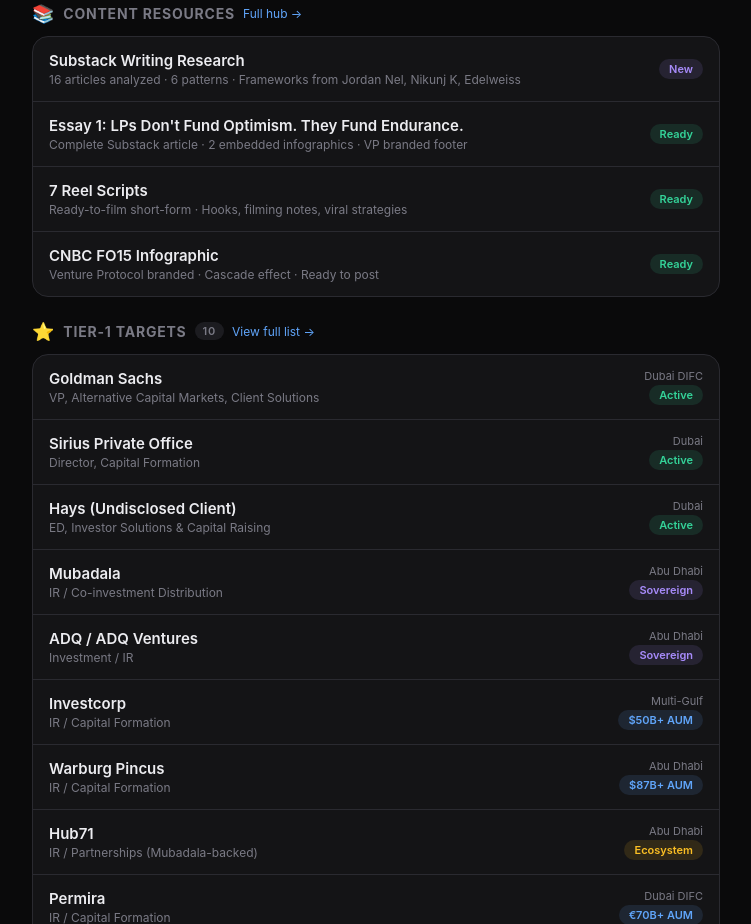
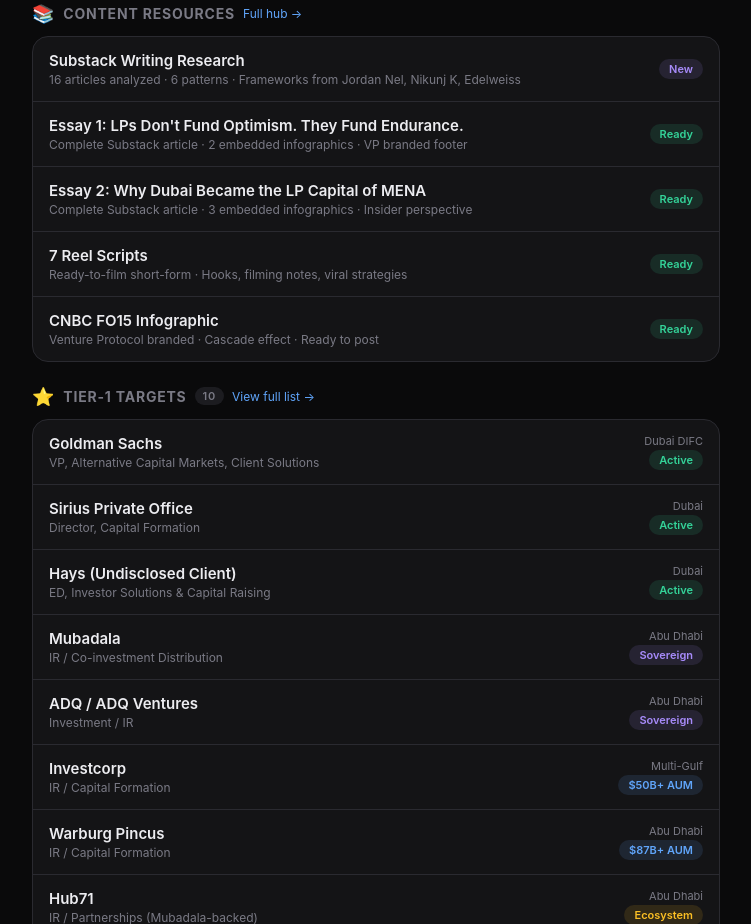
Before and after one commit to anastasialukach/ana-mission-control, a plain HTML site: page index.html in a window 1280 px wide. Shown: the part 1301-2225 px from the top of the page, without its empty margins (264-1015 px from the left). Drawn offline with Linux system fonts and the light colour scheme.

Commit message:
Add Essay 2 to Content Hub and Dashboard

```diff
--- a/index.html
+++ b/index.html
@@ -345,6 +345,13 @@
       <div class="row-main">
         <div class="row-title">Essay 1: LPs Don't Fund Optimism. They Fund Endurance.</div>
         <div class="row-sub">Complete Substack article · 2 embedded infographics · VP branded footer</div>
+      </div>
+      <span class="tag tag-green">Ready</span>
+    </a>
+    <a href="essay-2-dubai-lp-capital-FINAL.html" class="card-row clickable" style="text-decoration:none;color:inherit">
+      <div class="row-main">
+        <div class="row-title">Essay 2: Why Dubai Became the LP Capital of MENA</div>
+        <div class="row-sub">Complete Substack article · 3 embedded infographics · Insider perspective</div>
       </div>
       <span class="tag tag-green">Ready</span>
     </a>
```
Also changed, not shown: content.html (+4 -0 lines).
